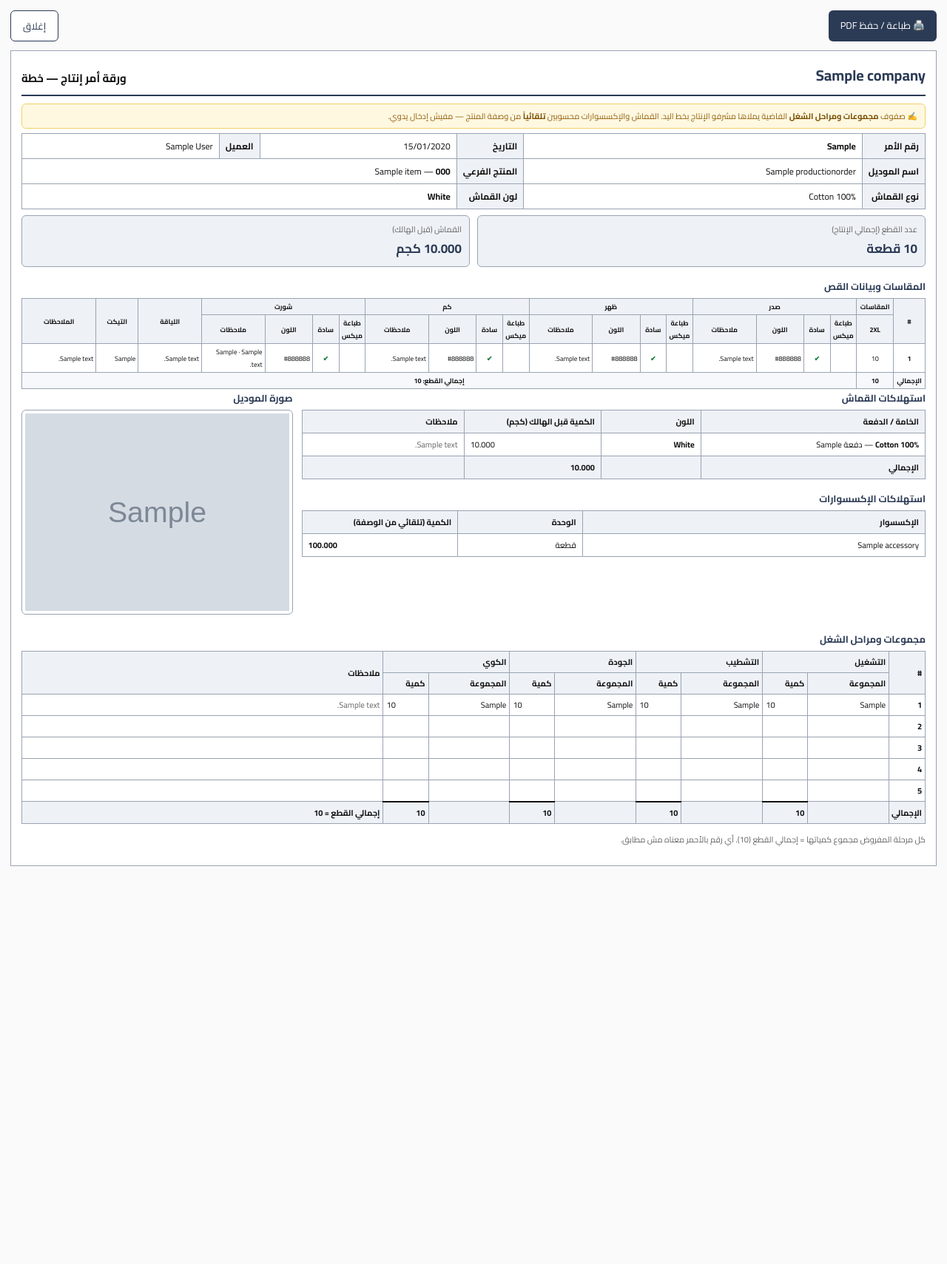
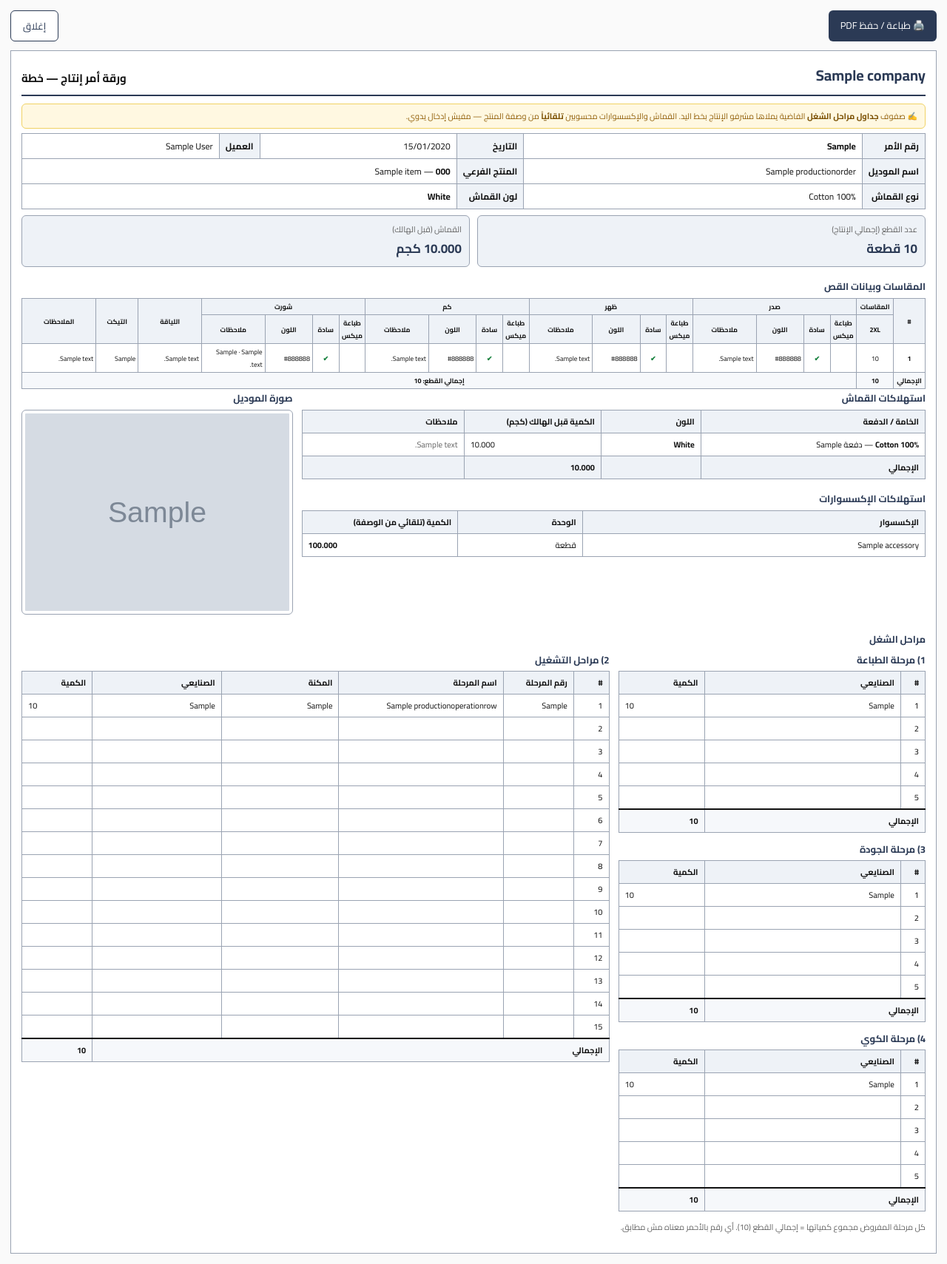
Before and after one commit to Ismaelm89/Roma-ERP, a Django app: page /manufacturing/production/1/print/ in a window 1280 px wide. Shown: the whole page at 74% size. Before the commit the page ends 1171 px from the top, so only its background shows below. Run offline with Django 5.2, Linux system fonts and the light colour scheme; a user stored in the database is signed in; data comes from the database, SQL or seed files in the repository; tables that the repository leaves empty hold one stand-in row (values such as "Sample post"); grey boxes marked "Sample" are stand-in pictures.

Commit message:
Split production work stages into 4 expandable tables (طباعة/تشغيل/جودة/كوي)
Replace the single ProductionGroup grid with four per-stage row models: Printing (5 rows, worker/qty), Operation (15 rows, stage no/name/machine/worker/qty), Quality (5) and Ironing (5) — shown as separate expandable inlines on the production order and as four tables on the one-page print sheet (small stages stacked beside the 15-row operations table). Per-stage totals still validate against total pieces. Migration 0037 (no data to migrate — table was empty).

Co-Authored-By: Claude Opus 4.8 <noreply@anthropic.com>

```diff
--- a/manufacturing/views.py
+++ b/manufacturing/views.py
@@ -183,7 +183,9 @@ def _production_order_context(order_pk):
             .select_related('item', 'customer')
             .prefetch_related('sub_models', 'sizes__size', 'sizes__sub_model',
                               'fabric_usages__batch',
-                              'accessory_usages__accessory', 'groups'),
+                              'accessory_usages__accessory',
+                              'printing_rows', 'operation_rows',
+                              'quality_rows', 'ironing_rows'),
         pk=order_pk,
     )
 
@@ -264,39 +266,42 @@ def _production_order_context(order_pk):
                 'qty': Decimal(qty).quantize(Decimal('0.001')),
             })
 
-    groups = list(order.groups.all())
-    # مراحل الشغل الأربعة — كل مرحلة ليها مجموع كميات مستقل، وبنقارنه بإجمالي القطع.
+    # ---- مراحل الشغل الأربعة (طباعة / تشغيل / جودة / كوي) — جدول مستقل لكل
+    # مرحلة بعدد صفوف ثابت (المملوء + الباقي فاضي للتعبئة باليد)، ومجموع كميات
+    # كل مرحلة بيتقارن بإجمالي القطع. ----
+    def _stage_rows(rel, min_rows, op=False):
+        rows = []
+        for r in rel.all():
+            row = {'worker': r.worker, 'qty': r.qty or ''}
+            if op:
+                row.update({'stage_no': r.stage_no, 'stage_name': r.stage_name,
+                            'machine': r.machine})
+            rows.append(row)
+        blank = ({'stage_no': '', 'stage_name': '', 'machine': '', 'worker': '', 'qty': ''}
+                 if op else {'worker': '', 'qty': ''})
+        while len(rows) < min_rows:
+            rows.append(dict(blank))
+        return rows
+
     stage_defs = (
-        ('التشغيل', 'sewing_qty'),
-        ('التشطيب', 'finishing_qty'),
-        ('الجودة', 'quality_qty'),
-        ('الكوي', 'ironing_qty'),
+        ('الطباعة', order.printing_rows),
+        ('التشغيل', order.operation_rows),
+        ('الجودة', order.quality_rows),
+        ('الكوي', order.ironing_rows),
     )
     stage_totals = []
-    for label, qattr in stage_defs:
-        tot = sum(getattr(g, qattr) or 0 for g in groups)
+    for label, rel in stage_defs:
+        tot = sum(r.qty or 0 for r in rel.all())
         stage_totals.append({
             'label': label,
             'total': tot,
             'match': (tot == grand_total) if tot else True,
         })
 
-    # ---- جدول المجموعات: 5 صفوف على الأقل (المملوء + الباقي فاضي للتعبئة باليد) ----
-    group_rows = []
-    for g in groups:
-        group_rows.append({
-            'sewing_group': g.sewing_group, 'sewing_qty': g.sewing_qty,
-            'finishing_group': g.finishing_group, 'finishing_qty': g.finishing_qty,
-            'quality_group': g.quality_group, 'quality_qty': g.quality_qty,
-            'ironing_group': g.ironing_group, 'ironing_qty': g.ironing_qty,
-            'notes': g.notes,
-        })
-    while len(group_rows) < 5:
-        group_rows.append({
-            'sewing_group': '', 'sewing_qty': '', 'finishing_group': '',
-            'finishing_qty': '', 'quality_group': '', 'quality_qty': '',
-            'ironing_group': '', 'ironing_qty': '', 'notes': '',
-        })
+    printing_rows = _stage_rows(order.printing_rows, 5)
+    operation_rows = _stage_rows(order.operation_rows, 15, op=True)
+    quality_rows = _stage_rows(order.quality_rows, 5)
+    ironing_rows = _stage_rows(order.ironing_rows, 5)
 
     return {
         'company': Company.objects.first(),
@@ -305,7 +310,10 @@ def _production_order_context(order_pk):
         'size_count': len(size_headers),
         'matrix_rows': matrix_rows,
         'grand_total': grand_total,
-        'group_rows': group_rows,
+        'printing_rows': printing_rows,
+        'operation_rows': operation_rows,
+        'quality_rows': quality_rows,
+        'ironing_rows': ironing_rows,
         'stage_totals': stage_totals,
         'fabric_rows': fabric_rows,
         'fabric_total_before': fabric_total_before,
--- a/templates/admin/manufacturing/productionorder/change_form.html
+++ b/templates/admin/manufacturing/productionorder/change_form.html
@@ -158,7 +158,7 @@
            style="background:#15803d;color:white;font-weight:700;padding:10px 18px;
                   border:none;border-radius:4px;cursor:pointer;font-size:14px;">
     <span style="margin-right:12px;color:#666;font-size:12px;">
-        مرحلة "خطة": اطبع الورقة وسلّمها للمشرفين (فيها جدول مراحل الشغل: تشغيل/تشطيب/جودة/كوي).
+        مرحلة "خطة": اطبع الورقة وسلّمها للمشرفين (فيها جداول مراحل الشغل: طباعة/تشغيل/جودة/كوي).
         القماش والإكسسوارات بتيجي تلقائياً من وصفة المنتج — مش محتاج تدخل أي كميات بإيدك.
         اضغط "انتج" — هيخصم القماش بالكمية بالهالك من المخزن بتكلفة المتوسط، يضيف المنتج
         التام للمخزن، ويعمل كل القيود المحاسبية مرة واحدة ويقفل الأمر.
--- a/templates/manufacturing/production_order_print.html
+++ b/templates/manufacturing/production_order_print.html
@@ -48,10 +48,15 @@ table.grid tfoot td { background:#f6f8fb; font-weight:700; }
 /* خانات "الفعلي" اللي المشرفين بيملوها بخط إيدهم وقت تسليم الخطة. */
 .fill { background:#fff3bf !important; border:1px dashed #d9a400 !important; }
 .fill-cell { height:20px; }
-/* جدول مراحل الشغل: أعمدة المراحل ضيّقة، وعمود الملاحظات واسع زي ما هو. */
-.grp { table-layout:fixed; }
-.grp th, .grp td { padding:4px 4px; }
-.grp tbody td { height:26px; }
+/* مراحل الشغل الأربعة: التشغيل (15 صف) جدول كبير شمال، والطباعة/الجودة/الكوي
+   (5 صفوف لكل واحدة) جداول صغيرة فوق بعض على يمينه. العناوين مرقّمة 1-4
+   عشان الترتيب يفضل واضح. */
+.stages { display:flex; gap:12px; align-items:flex-start; }
+.stages-side { flex:0 0 34%; max-width:34%; display:flex; flex-direction:column; gap:10px; }
+.stages-main { flex:1 1 auto; min-width:0; }
+.stg-t { font-weight:700; color:var(--brand); font-size:13px; margin:0 0 3px; }
+table.stg tbody td { height:22px; }
+table.stg tfoot th { border-top:2px solid var(--ink); background:#f6f8fb; }
 .fill-note { background:#fff8e1; border:1px solid #f0d264; border-radius:6px;
              padding:6px 10px; margin:6px 0; font-size:11px; color:#92600a; }
 .fill-note b { color:#7a4f00; }
@@ -94,8 +99,14 @@ table.grid tfoot td { background:#f6f8fb; font-weight:700; }
        تتظبط في عرض الورقة الطولية. */
     table.grid { font-size:7px; }
     table.grid th, table.grid td { padding:1px 1px; line-height:1.15; }
-    .grp th, .grp td { padding:2px 2px; }
-    .grp tbody td { height:17px; }
+    /* جداول مراحل الشغل الأربعة: صفوف قصيرة عشان الـ 30 صف (5+15+5+5) يدخلوا
+       في باقي الصفحة الواحدة. */
+    .stages { gap:8px; }
+    .stages-side { gap:5px; }
+    .stg-t { font-size:9px; margin:0 0 1px; }
+    table.stg { font-size:8px; }
+    table.stg th, table.stg td { padding:1px 4px; }
+    table.stg tbody td { height:12.5px; }
     .fill-note { padding:3px 7px; margin:3px 0; font-size:9px; }
     .consume { gap:8px; }
     /* الصورة مقصوصة الارتفاع عشان تقعد جنب جداول القماش/الإكسسوار من غير ما تزوّد طول الصفحة. */
@@ -122,7 +133,7 @@ table.grid tfoot td { background:#f6f8fb; font-weight:700; }
 
     {% if plan_stage %}
     <div class="fill-note">
-        ✍️ صفوف <b>مجموعات ومراحل الشغل</b> الفاضية يملاها مشرفو الإنتاج بخط اليد.
+        ✍️ صفوف <b>جداول مراحل الشغل</b> الفاضية يملاها مشرفو الإنتاج بخط اليد.
         القماش والإكسسوارات محسوبين <b>تلقائياً</b> من وصفة المنتج — مفيش إدخال يدوي.
     </div>
     {% endif %}
@@ -302,61 +313,77 @@ table.grid tfoot td { background:#f6f8fb; font-weight:700; }
         </div>
     </div>
 
-    {# ---------- مجموعات ومراحل الشغل (تشغيل / تشطيب / جودة / كوي) ---------- #}
-    {# 5 صفوف على الأقل: المملوء + الباقي فاضي يملاه المشرفون بخط اليد. #}
-    <h2>مجموعات ومراحل الشغل</h2>
-    <table class="std grp">
-        <colgroup>
-            <col style="width:4%;">
-            <col style="width:9%;"><col style="width:5%;">
-            <col style="width:9%;"><col style="width:5%;">
-            <col style="width:9%;"><col style="width:5%;">
-            <col style="width:9%;"><col style="width:5%;">
-            <col style="width:40%;">
-        </colgroup>
+    {# ---------- مراحل الشغل الأربعة: 1) الطباعة 2) التشغيل 3) الجودة 4) الكوي ---------- #}
+    {# كل مرحلة جدول مستقل (5 / 15 / 5 / 5 صفوف): المملوء + الباقي فاضي يملاه المشرفون بخط اليد. #}
+    <h2>مراحل الشغل</h2>
+    <div class="stages">
+        <div class="stages-side">
+            <div>
+                <div class="stg-t">1) مرحلة الطباعة</div>
+                <table class="std stg">
+                    <thead><tr><th style="width:8%;">#</th><th>الصنايعي</th><th class="num" style="width:28%;">الكمية</th></tr></thead>
+                    <tbody>
+                    {% for r in printing_rows %}
+                        <tr><td>{{ forloop.counter }}</td><td>{{ r.worker }}</td><td class="num">{{ r.qty }}</td></tr>
+                    {% endfor %}
+                    </tbody>
+                    <tfoot><tr><th colspan="2">الإجمالي</th><th class="num" {% if not stage_totals.0.match %}style="color:#b91c1c;"{% endif %}>{{ stage_totals.0.total }}</th></tr></tfoot>
+                </table>
+            </div>
+            <div>
+                <div class="stg-t">3) مرحلة الجودة</div>
+                <table class="std stg">
+                    <thead><tr><th style="width:8%;">#</th><th>الصنايعي</th><th class="num" style="width:28%;">الكمية</th></tr></thead>
+                    <tbody>
+                    {% for r in quality_rows %}
+                        <tr><td>{{ forloop.counter }}</td><td>{{ r.worker }}</td><td class="num">{{ r.qty }}</td></tr>
+                    {% endfor %}
+                    </tbody>
+                    <tfoot><tr><th colspan="2">الإجمالي</th><th class="num" {% if not stage_totals.2.match %}style="color:#b91c1c;"{% endif %}>{{ stage_totals.2.total }}</th></tr></tfoot>
+                </table>
+            </div>
+            <div>
+                <div class="stg-t">4) مرحلة الكوي</div>
+                <table class="std stg">
+                    <thead><tr><th style="width:8%;">#</th><th>الصنايعي</th><th class="num" style="width:28%;">الكمية</th></tr></thead>
+                    <tbody>
+                    {% for r in ironing_rows %}
+                        <tr><td>{{ forloop.counter }}</td><td>{{ r.worker }}</td><td class="num">{{ r.qty }}</td></tr>
+                    {% endfor %}
+                    </tbody>
+                    <tfoot><tr><th colspan="2">الإجمالي</th><th class="num" {% if not stage_totals.3.match %}style="color:#b91c1c;"{% endif %}>{{ stage_totals.3.total }}</th></tr></tfoot>
+                </table>
+            </div>
+        </div>
+        <div class="stages-main">
+            <div class="stg-t">2) مراحل التشغيل</div>
+            <table class="std stg">
                 <thead>
                     <tr>
-                <th rowspan="2">#</th>
-                <th colspan="2">التشغيل</th>
-                <th colspan="2">التشطيب</th>
-                <th colspan="2">الجودة</th>
-                <th colspan="2">الكوي</th>
-                <th rowspan="2">ملاحظات</th>
-            </tr>
-            <tr>
-                <th>المجموعة</th><th class="num">كمية</th>
-                <th>المجموعة</th><th class="num">كمية</th>
-                <th>المجموعة</th><th class="num">كمية</th>
-                <th>المجموعة</th><th class="num">كمية</th>
+                        <th style="width:6%;">#</th>
+                        <th style="width:12%;">رقم المرحلة</th>
+                        <th>اسم المرحلة</th>
+                        <th style="width:20%;">المكنة</th>
+                        <th style="width:22%;">الصنايعي</th>
+                        <th class="num" style="width:12%;">الكمية</th>
                     </tr>
                 </thead>
                 <tbody>
-        {% for g in group_rows %}
+                {% for r in operation_rows %}
                     <tr>
-                <td><b>{{ forloop.counter }}</b></td>
-                <td>{{ g.sewing_group }}</td>
-                <td class="num">{{ g.sewing_qty }}</td>
-                <td>{{ g.finishing_group }}</td>
-                <td class="num">{{ g.finishing_qty }}</td>
-                <td>{{ g.quality_group }}</td>
-                <td class="num">{{ g.quality_qty }}</td>
-                <td>{{ g.ironing_group }}</td>
-                <td class="num">{{ g.ironing_qty }}</td>
-                <td class="muted">{{ g.notes }}</td>
+                        <td>{{ forloop.counter }}</td>
+                        <td>{{ r.stage_no }}</td>
+                        <td>{{ r.stage_name }}</td>
+                        <td>{{ r.machine }}</td>
+                        <td>{{ r.worker }}</td>
+                        <td class="num">{{ r.qty }}</td>
                     </tr>
                 {% endfor %}
                 </tbody>
-        <tfoot>
-            <tr>
-                <th>الإجمالي</th>
-                <th></th><th class="num" style="border-top:2px solid var(--ink);{% if not stage_totals.0.match %}color:#b91c1c;{% endif %}">{{ stage_totals.0.total }}</th>
-                <th></th><th class="num" style="border-top:2px solid var(--ink);{% if not stage_totals.1.match %}color:#b91c1c;{% endif %}">{{ stage_totals.1.total }}</th>
-                <th></th><th class="num" style="border-top:2px solid var(--ink);{% if not stage_totals.2.match %}color:#b91c1c;{% endif %}">{{ stage_totals.2.total }}</th>
-                <th></th><th class="num" style="border-top:2px solid var(--ink);{% if not stage_totals.3.match %}color:#b91c1c;{% endif %}">{{ stage_totals.3.total }}</th>
-                <th>إجمالي القطع = {{ grand_total }}</th>
-            </tr>
-        </tfoot>
+                <tfoot><tr><th colspan="5">الإجمالي</th><th class="num" {% if not stage_totals.1.match %}style="color:#b91c1c;"{% endif %}>{{ stage_totals.1.total }}</th></tr></tfoot>
             </table>
+        </div>
+    </div>
     <p class="muted" style="font-size:11px;">كل مرحلة المفروض مجموع كمياتها = إجمالي القطع ({{ grand_total }}). أي رقم بالأحمر معناه مش مطابق.</p>
 
 </div>
```
Also changed, not shown: manufacturing/admin.py (+53 -24 lines), manufacturing/models.py (+51 -31 lines), manufacturing/migrations/0037_productionironingrow_productionoperationrow_and_more.py (added). Lines whose indentation alone changed are shown as unchanged.
